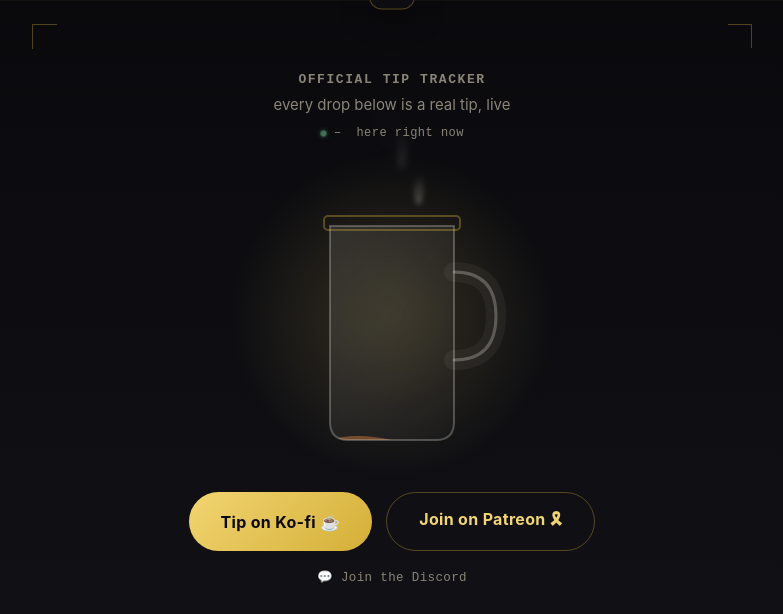
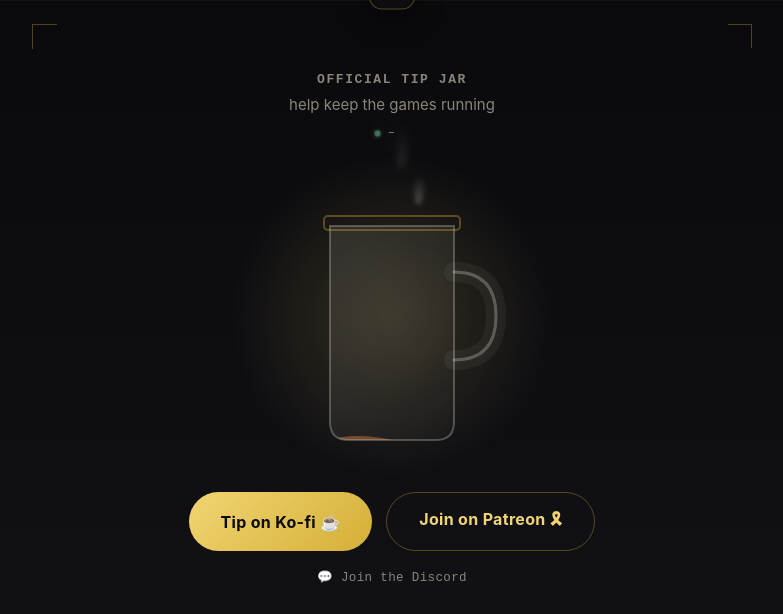
Before and after one commit to Caesersc/thermo, a website: page public/index.html in a window 1280 px wide. Shown: the top 614 px of the page, without its empty margins (248-1031 px from the left). Drawn offline with Linux system fonts and the light colour scheme; no server answers.

Commit message:
Update index.html

```diff
--- a/public/index.html
+++ b/public/index.html
@@ -363,9 +363,9 @@
 <div class="stage">
   <span class="br-tr"></span><span class="br-bl"></span>
 
-  <p class="eyebrow">OFFICIAL TIP TRACKER</p>
-  <p class="headline">every drop below is a real tip, live</p>
-  <p class="live-badge"><span class="live-dot"></span><span id="onlineCount">–</span>&nbsp;here right now</p>
+  <p class="eyebrow">OFFICIAL TIP JAR</p>
+  <p class="headline">help keep the games running</p>
+  <p class="live-badge"><span class="live-dot"></span><span id="onlineCount">–</span>&nbsp;</p>
 
   <div class="mug-wrap" id="mugWrap">
     <div class="mug-glow"></div>
```
